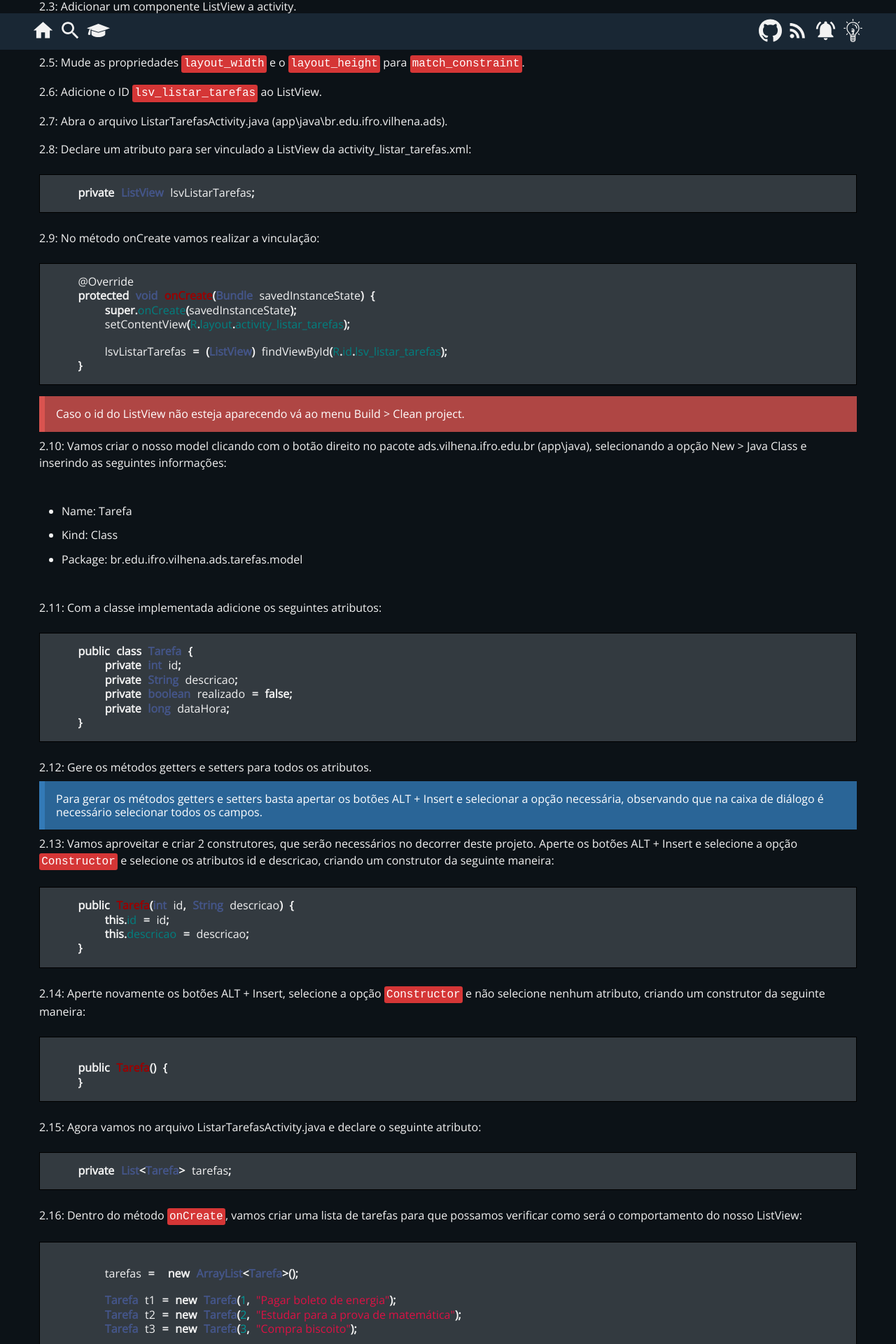
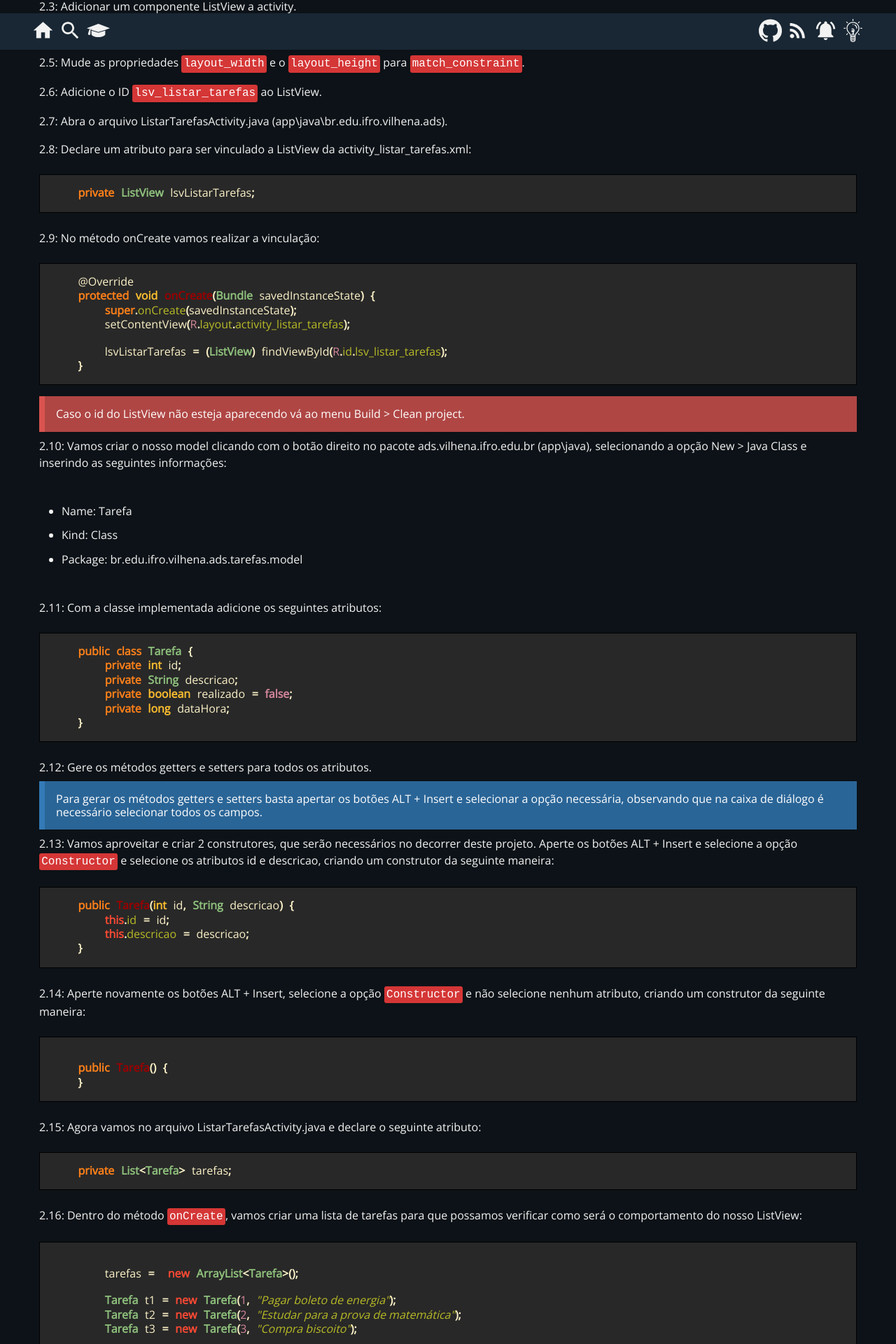
Before and after one commit to marcoinf/marcoinf.github.io, a Jekyll site: the page built from _posts/2018-05-03-criando-um-gerenciador-de-tarefas-para-android.markdown, in a window 1280 px wide. Shown: the part 829-2749 px from the top of the page at 70% size. Built offline with Jekyll 4.4.1, drawn with Linux system fonts in a browser that asks for light colours.

Commit message:
Ajustando tema highlightjs

```diff
--- a/assets/css/highlight.css
+++ b/assets/css/highlight.css
@@ -144,3 +144,90 @@
     color: #008080; }
   .highlight .il {
     color: #099; }
+
+    /* theme gruvbox dark */
+
+    .highlight table td { padding: 5px; }
+    .highlight table pre { margin: 0; }
+    .highlight, .highlight .w {
+      color: #fbf1c7;
+      background-color: #282828;
+    }
+    .highlight .err {
+      color: #fb4934;
+      background-color: #282828;
+      font-weight: bold;
+    }
+    .highlight .c, .highlight .cd, .highlight .cm, .highlight .c1, .highlight .cs {
+      color: #928374;
+      font-style: italic;
+    }
+    .highlight .cp {
+      color: #8ec07c;
+    }
+    .highlight .nt {
+      color: #fb4934;
+    }
+    .highlight .o, .highlight .ow {
+      color: #fbf1c7;
+    }
+    .highlight .p, .highlight .pi {
+      color: #fbf1c7;
+    }
+    .highlight .gi {
+      color: #b8bb26;
+      background-color: #282828;
+    }
+    .highlight .gd {
+      color: #fb4934;
+      background-color: #282828;
+    }
+    .highlight .gh {
+      color: #b8bb26;
+      font-weight: bold;
+    }
+    .highlight .k, .highlight .kn, .highlight .kp, .highlight .kr, .highlight .kv {
+      color: #fb4934;
+    }
+    .highlight .kc {
+      color: #d3869b;
+    }
+    .highlight .kt {
+      color: #fabd2f;
+    }
+    .highlight .kd {
+      color: #fe8019;
+    }
+    .highlight .s, .highlight .sb, .highlight .sc, .highlight .sd, .highlight .s2, .highlight .sh, .highlight .sx, .highlight .s1 {
+      color: #b8bb26;
+      font-style: italic;
+    }
+    .highlight .si {
+      color: #b8bb26;
+      font-style: italic;
+    }
+    .highlight .sr {
+      color: #b8bb26;
+      font-style: italic;
+    }
+    .highlight .se {
+      color: #fe8019;
+    }
+    .highlight .nn {
+      color: #8ec07c;
+    }
+    .highlight .nc {
+      color: #8ec07c;
+    }
+    .highlight .no {
+      color: #d3869b;
+    }
+    .highlight .na {
+      color: #b8bb26;
+    }
+    .highlight .m, .highlight .mf, .highlight .mh, .highlight .mi, .highlight .il, .highlight .mo, .highlight .mb, .highlight .mx {
+      color: #d3869b;
+    }
+    .highlight .ss {
+      color: #83a598;
+    }
```
